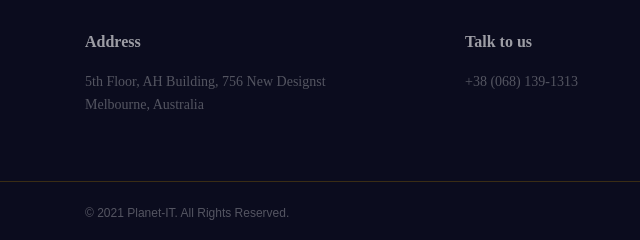
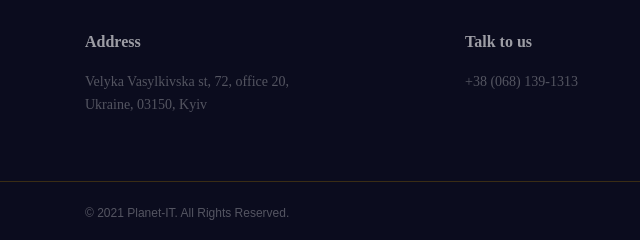
Before and after one commit to anomalyua/anomalyua.github.io, a Gatsby site: page / in a window 1280 px wide. Shown: the part 4236-4476 px from the top of the page, 0-640 px from the left. Built offline with nearby package versions, Linux system fonts and the light colour scheme; Gatsby itself is replaced by a stand-in of ours; a web font is replaced by a local one.

Commit message:
Update address in the sidebar

```diff
--- a/src/components/Layout.js
+++ b/src/components/Layout.js
@@ -201,9 +201,9 @@ export const Layout = ({ title, children }) => {
                                                 <div className="sppb-addon sppb-addon-text-block sppb-text-left ">
                                                   <h2 className="sppb-addon-title">Address</h2>
                                                   <div className="sppb-addon-content">
-                                                    5th Floor, AH Building, 756 New Designst
+                                                    Velyka Vasylkivska st, 72, office 20,
                                                     <br />
-                                                    Melbourne, Australia
+                                                    Ukraine, 03150, Kyiv
                                                   </div>
                                                 </div>
                                                 <style type="text/css" dangerouslySetInnerHTML={{ __html: '#sppb-addon-wrapper-1542892443684 {\nmargin:0 0 30px 0;}\n#sppb-addon-1542892443684 {\n\tcolor: #545561;\n\tbox-shadow: 0 0 0 0 #ffffff;\n}\n#sppb-addon-1542892443684 .sppb-addon-title {\nmargin-bottom:15px;color:rgba(255, 255, 255, 0.6);font-size:16px;line-height:26px;font-weight: 600;}\n@media (min-width: 768px) and (max-width: 991px) {#sppb-addon-1542892443684 {}#sppb-addon-wrapper-1542892443684 {margin-top: 0;margin-right: 0;margin-bottom: 20px;margin-left: 0;}}@media (max-width: 767px) {#sppb-addon-1542892443684 {}#sppb-addon-wrapper-1542892443684 {margin-top: 0;margin-right: 0;margin-bottom: 10px;margin-left: 0;}}#sppb-addon-1542892443684 .sppb-addon-title { font-family: "Poppins"; }\n#sppb-addon-1542892443684 .sppb-addon-content { font-family: "Poppins"; }\n' }} />
```
